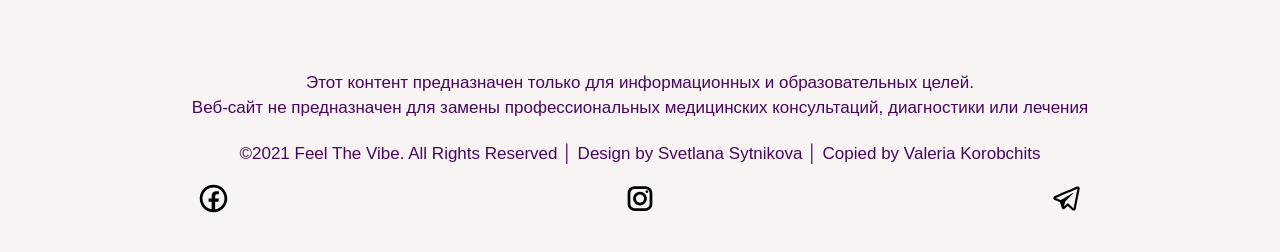
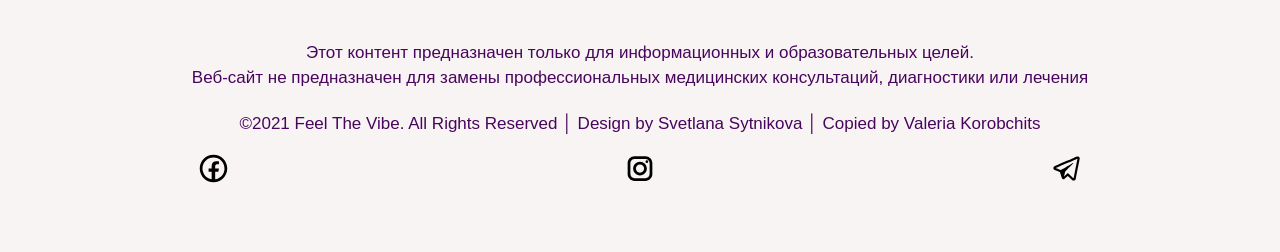
Before and after one commit to ValeriaKorobchits/drinks, a plain HTML site: page index3.html in a window 1280 px wide. Shown: the part 2921-3173 px from the top of the page. Drawn offline with nearby package versions, Linux system fonts and the light colour scheme; files whose address does not match are found by name.

Commit message:
Update style3.css

```diff
--- a/style3.css
+++ b/style3.css
@@ -268,7 +268,7 @@ border-bottom: 2px solid #371D10;
     color: #48055d;
     font-size: 17px;
     font-weight: 300;
-    margin-top: -470px;
+    margin-top: -500px;
     margin-bottom: 20px;
     padding-top: 10px;
 }
```
